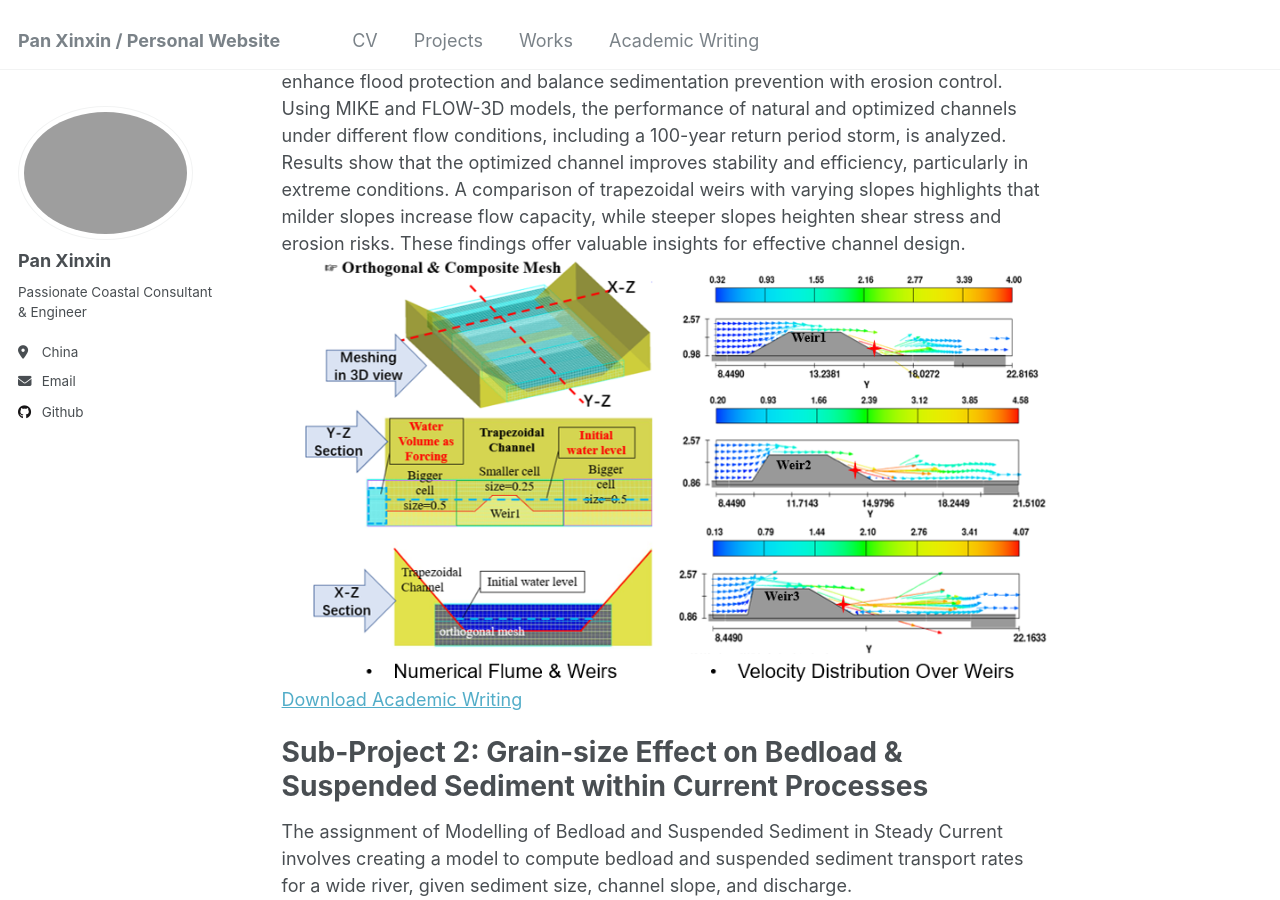
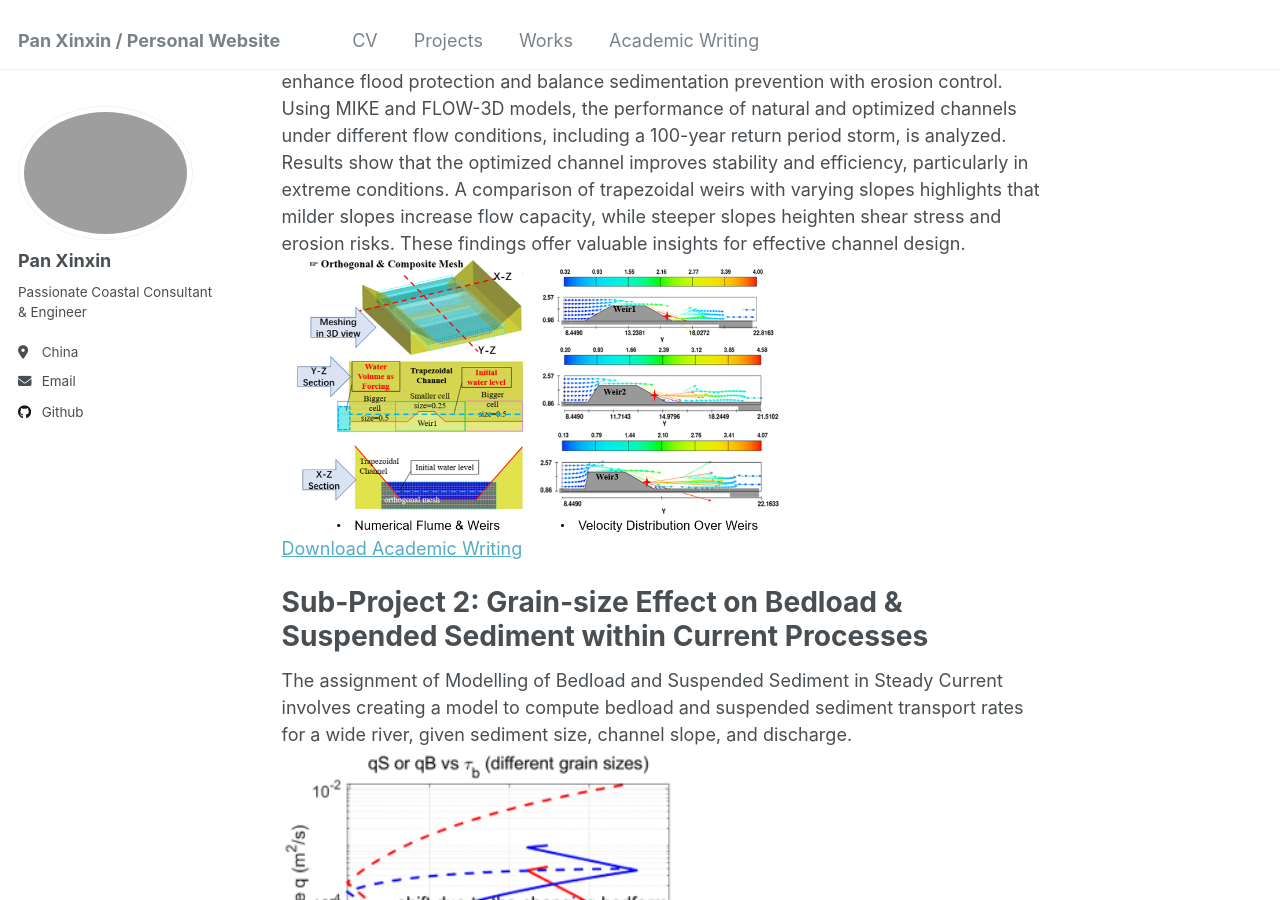
Before and after one commit to kingdaxing/kingdaxing.github.io, a Jekyll site: the page built from _talks/2014-03-01-talk-3.md, in a window 1280 px wide and 900 px high, scrolled down 754 px. Built offline with Jekyll 4.4.1, drawn with Linux system fonts in a browser that asks for light colours.

Commit message:
Update 2014-03-01-talk-3.md

```diff
--- a/_talks/2014-03-01-talk-3.md
+++ b/_talks/2014-03-01-talk-3.md
@@ -12,14 +12,14 @@ Sub-Project 1: Channel Optimization Design & Sediment-Erosion Analysis (Thesis)
 ======
 
 In my Master Core Module - Open Channel Hydraulics, I led a team to demonstrate efficacy of a channel widening optimization by assessing Fr number pre- and post-implementation. Secondly, we verified asymmetric weir effects in flow velocity and sediment, and illustrated how an optimal size of weir reduced TKE and suspension sediment. <br/><img src='/images/proj-sedi-1-1.PNG' alt='Image Description' width='400'> <br/>
-This study investigates the optimization of the Shawan River channel in Shenzhen to enhance flood protection and balance sedimentation prevention with erosion control. Using MIKE and FLOW-3D models, the performance of natural and optimized channels under different flow conditions, including a 100-year return period storm, is analyzed. Results show that the optimized channel improves stability and efficiency, particularly in extreme conditions. A comparison of trapezoidal weirs with varying slopes highlights that milder slopes increase flow capacity, while steeper slopes heighten shear stress and erosion risks. These findings offer valuable insights for effective channel design. <br/><img src='/images/proj-sedi-1-2.PNG'> <br/>[Download Academic Writing](http://kingdaxing.github.io/files/NO1.pdf)
+This study investigates the optimization of the Shawan River channel in Shenzhen to enhance flood protection and balance sedimentation prevention with erosion control. Using MIKE and FLOW-3D models, the performance of natural and optimized channels under different flow conditions, including a 100-year return period storm, is analyzed. Results show that the optimized channel improves stability and efficiency, particularly in extreme conditions. A comparison of trapezoidal weirs with varying slopes highlights that milder slopes increase flow capacity, while steeper slopes heighten shear stress and erosion risks. These findings offer valuable insights for effective channel design. <br/><img src='/images/proj-sedi-1-2.PNG' alt='Image Description' width='500'> <br/>[Download Academic Writing](http://kingdaxing.github.io/files/NO1.pdf)
 
 
 Sub-Project 2: Grain-size Effect on Bedload & Suspended Sediment within Current Processes
 ======
 
-The assignment of Modelling of Bedload and Suspended Sediment in Steady Current involves creating a model to compute bedload and suspended sediment transport rates for a wide river, given sediment size, channel slope, and discharge. <br/><img src='/images/proj-sedi-2-1.png'><br/>
-This analysis explores sediment transport in a wide river using a Matlab model. The study applies the Fredsøe relation for reference sediment concentration and examines the Rouse parameter to model sediment suspension. The results show that suspended sediment transport increases with discharge, and transitions in bedforms (e.g., from dunes to plane bed) significantly influence sediment dynamics. For different grain sizes (1 mm and 0.3 mm), smaller particles demonstrate more uniform suspended-load distributions and lower Rouse numbers, indicating greater suspension and transport efficiency compared to larger particles. The study concludes that grain size, settling velocity, and bed shear stress are critical factors in determining sediment transport patterns. <br/><img src='/images/proj-sedi-2-2.PNG'> <br/>[Download Exercise](http://kingdaxing.github.io/files/Grain-Size-SSC.pdf)<br/>
+The assignment of Modelling of Bedload and Suspended Sediment in Steady Current involves creating a model to compute bedload and suspended sediment transport rates for a wide river, given sediment size, channel slope, and discharge. <br/><img src='/images/proj-sedi-2-1.png' alt='Image Description' width='400'><br/>
+This analysis explores sediment transport in a wide river using a Matlab model. The study applies the Fredsøe relation for reference sediment concentration and examines the Rouse parameter to model sediment suspension. The results show that suspended sediment transport increases with discharge, and transitions in bedforms (e.g., from dunes to plane bed) significantly influence sediment dynamics. For different grain sizes (1 mm and 0.3 mm), smaller particles demonstrate more uniform suspended-load distributions and lower Rouse numbers, indicating greater suspension and transport efficiency compared to larger particles. The study concludes that grain size, settling velocity, and bed shear stress are critical factors in determining sediment transport patterns. <br/><img src='/images/proj-sedi-2-2.PNG' alt='Image Description' width='400'> <br/>[Download Exercise](http://kingdaxing.github.io/files/Grain-Size-SSC.pdf)<br/>
 
 
 Sub-Project 3: Surfzone Hydrodynamics & Simplified Shoreline Morphology Study
@@ -35,4 +35,4 @@ This assignment focuses on analyzing surfzone hydrodynamics and longshore sedime
 Sub-Project 4: Flow-Sediment-Vegetation Interaction Study
 ======
 
-In my study with Prof. Gary, I learned to model flow development within seagrass meadows to understand how vegetation affects hydrodynamics and sediment transport. By analyzing flow conditions around submerged and emerged flexible blades, I aim to investigate the impact of this marsh vegetation on sediment deposition and resuspension. <br/><img src='/images/proj-sedi-4-1.PNG'>
+In my study with Prof. Gary, I learned to model flow development within seagrass meadows to understand how vegetation affects hydrodynamics and sediment transport. By analyzing flow conditions around submerged and emerged flexible blades, I aim to investigate the impact of this marsh vegetation on sediment deposition and resuspension. <br/><img src='/images/proj-sedi-4-1.PNG' alt='Image Description' width='500'>
```
